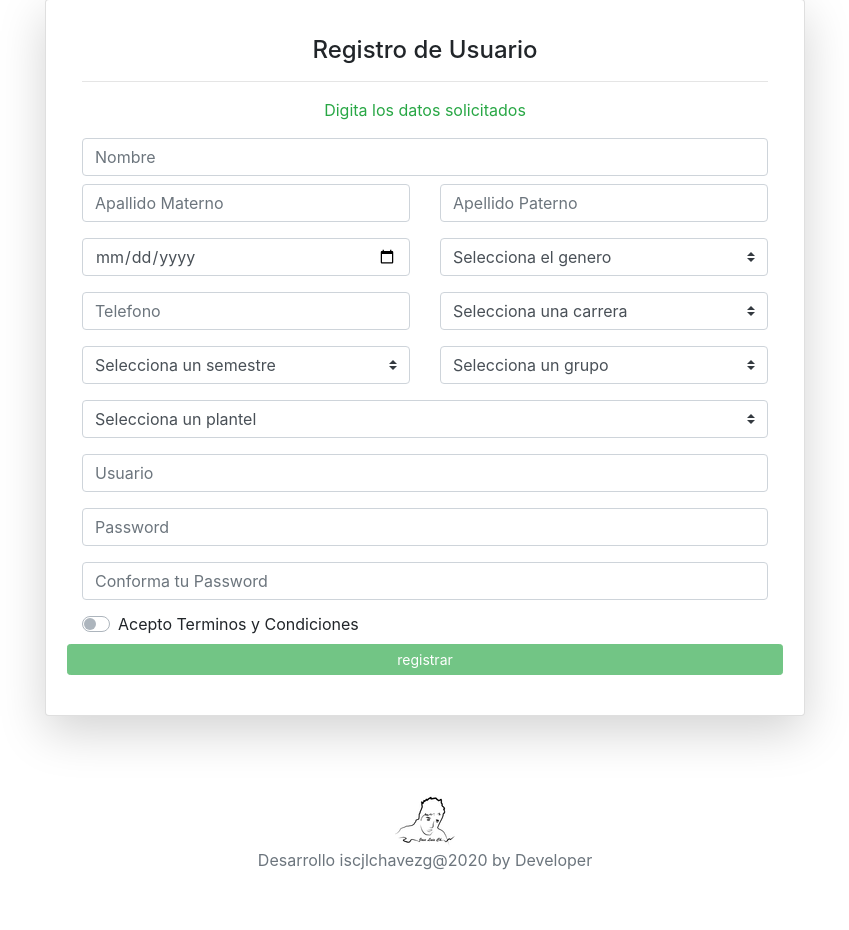
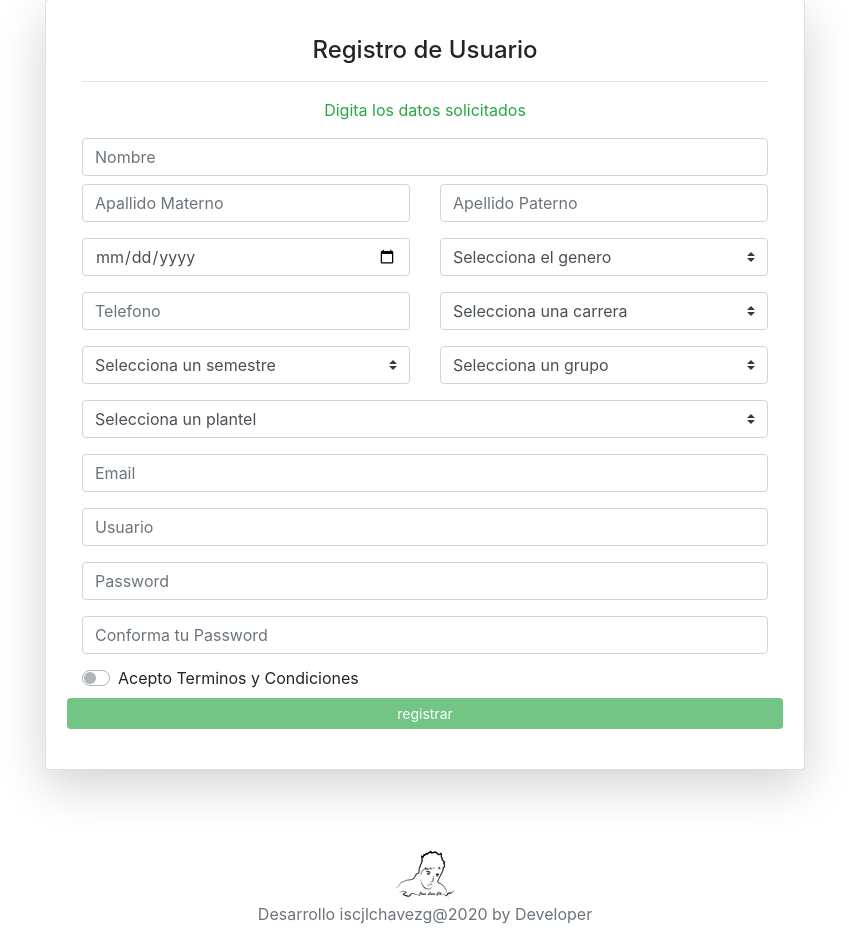
Before and after one commit to JlchavezG/Psbg, a PHP site: page /Nregistro.php in a window 1280 px wide. Shown: the part 49-979 px from the top of the page, without its empty margins (215-1064 px from the left). Before the commit the page ends 919 px from the top, so only its background shows below. Run offline with PHP 8.4, Linux system fonts and the light colour scheme; data that the repository does not hold is empty.

Commit message:
Update Nregistro.php
Actulaizacion de el proceso de registro

```diff
--- a/Nregistro.php
+++ b/Nregistro.php
@@ -8,6 +8,7 @@
   // variables de password para validarlos
   $pass = $conecta->real_escape_string($_POST['pass']);
   $cpass = $conecta->real_escape_string($_POST['cpass']);
+  // verificamos si los password son diferentes
     if ($pass != $cpass) {
       $mensaje.="<div class='alert alert-danger alert-dismissible fade show shadow-lg p-3 mb-5 bg-white rounded' role='alert'>
                     <strong>Password no Coinciden</strong> Por favor verifica tus password que sean iguales.
@@ -16,6 +17,7 @@
                     </button>
                   </div>";
     }
+  // de lo contrario recuperamos los datos de el usuario a travez de las cajas de texto por el metodo post
     else {
   // recuperamos los valores que nos da el usuario
   $nombre = $conecta->real_escape_string($_POST['nombre']);
@@ -28,15 +30,17 @@
   $semestre = $conecta->real_escape_string($_POST['semestre']);
   $grupo = $conecta->real_escape_string($_POST['grupo']);
   $plantel = $conecta->real_escape_string($_POST['plantel']);
+  $email = $conecta->real_escape_string($_POST['email']);
   $usern = $conecta->real_escape_string($_POST['user']);
   $passw = md5($pass);
   $img = "user.png";
   $estado = "Activo";
   // consulta para insertar registro en la base de datos
   $reg = "INSERT INTO Alumnos(Nombre, ApellidoP, ApellidoM, F_Nacimiento, Id_Genero, Telefono, Id_Carrera, Id_Semestre, Id_Grupo,
-  Id_Plantel, Usuario, Password, Img, Estado)VALUES('$nombre','$apellidop','$apellidom','$f_nac','$gen','$telefono','$carrera','$semestre',
-  '$grupo','$plantel','$usern','$passw','$img','$estado')";
+  Id_Plantel, Email, Usuario, Password, Img, Estado)VALUES('$nombre','$apellidop','$apellidom','$f_nac','$gen','$telefono','$carrera','$semestre',
+  '$grupo','$plantel','$email','$usern','$passw','$img','$estado')";
   $registro = $conecta->query($reg);
+  // verificamos que el registro sea valido para mandar una alerta
    if ($registro > 0) {
      $mensaje.="<div class='alert alert-success alert-dismissible fade show shadow-lg p-3 mb-5 bg-white rounded' role='alert'>
                    <strong>Registro Exitoso</strong> Ya puedes iniciar sesión con tus credenciales <a href='index.php'>Click para iniciar sesion</a> .
@@ -142,6 +146,11 @@
                               </div>
                            </div>
                            <div class="row py-2">
+                              <div class="col">
+                                  <input type="text" name="email" class="form-control" placeholder="Email" required>
+                              </div>
+                           </div>
+                           <div class="row py-2">
                              <div class="col">
                                   <input type="text" name="user" class="form-control" name="user" placeholder="Usuario" required>
                              </div>
```
